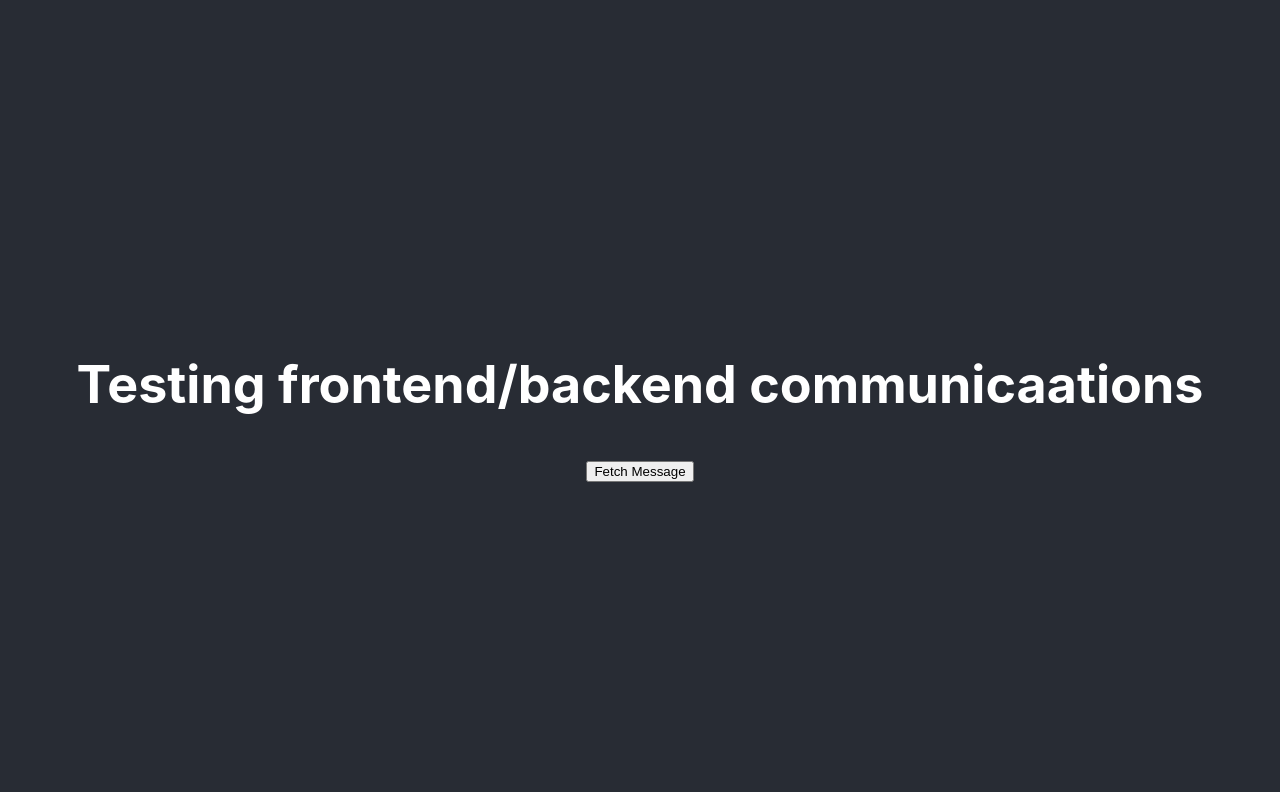
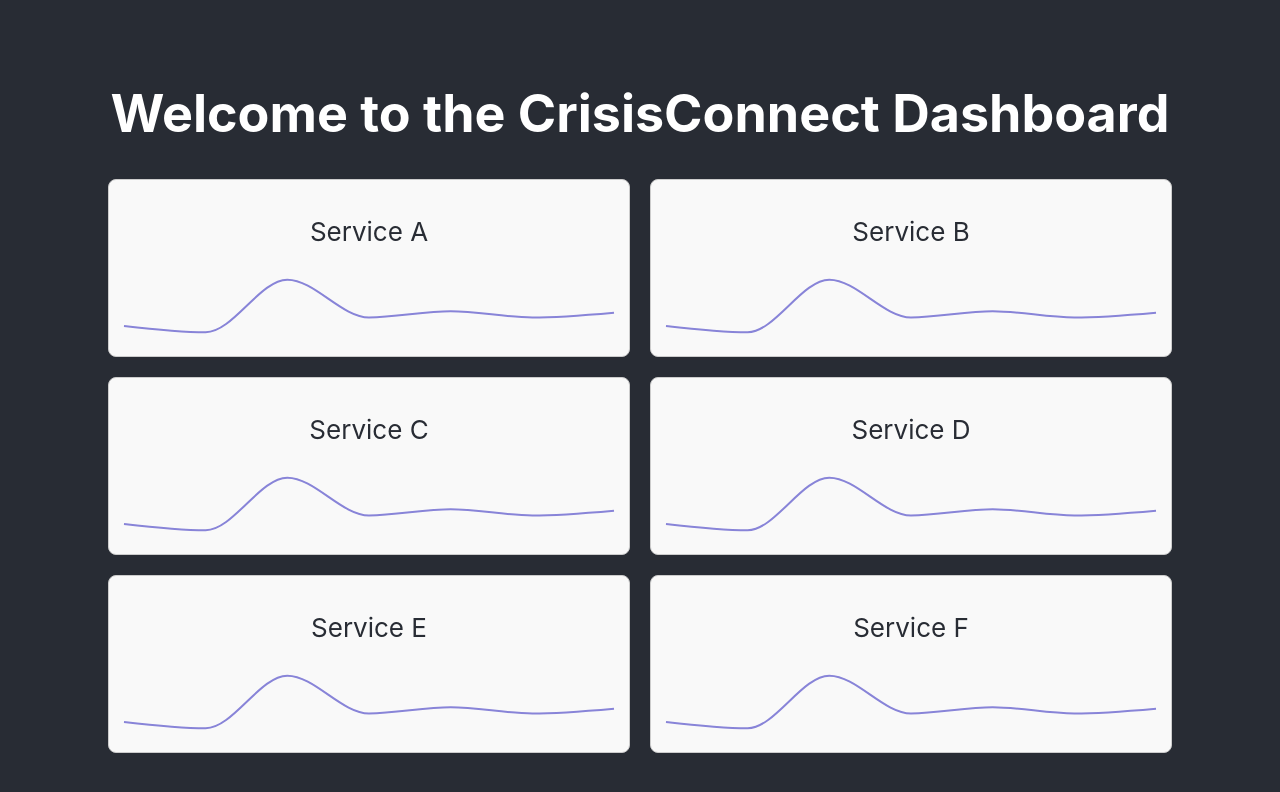
Before and after one commit to satvik1301/CrisisConnect, a React (Create React App) app in the folder Frontend/: page / in a window 1280 px wide. Shown: the top 792 px of the page. Built offline with nearby package versions, Linux system fonts and the light colour scheme.

Commit message:
Update App.js
Added initial website design

```diff
--- a/Frontend/src/App.js
+++ b/Frontend/src/App.js
@@ -1,9 +1,25 @@
 import './App.css';
 import React from 'react'
 import axios from 'axios';
+import { LineChart, Line, XAxis } from "recharts";
+
+//datapoints for line graph
+const chart_data = [
+  { name: "Page A", pv: 2400 }, { name: "Page B", pv: 1398, }, { name: "Page C", pv: 9730 }, { name: "Page D", pv: 3738 }, { name: "Page E", pv: 4730 }, { name: "Page F", pv: 3730 }, { name: "Page G", pv: 4500 },
+];
+
+function App() {
+<div className="App">
+      <header className="App-header">
+     <div>
+    <h1>Testing frontend/backend communicaations</h1>
+    <button onClick={() => GetData()}>Fetch Message</button>
+
+  </div>
+  </header>
+</div>
 
 
-function App() {
 const [data, setData] = React.useState(null);
 // This function will be called when the button is clicked
 async function GetData() {
@@ -20,9 +36,58 @@ console.log(data);
     <div className="App">
       <header className="App-header">
         <div>
-    <h1>Testing frontend/backend communicaations</h1>
-    <button onClick={() => GetData()}>Fetch Message</button>
+          <h1>Welcome to the CrisisConnect Dashboard</h1>
+            {/*<button onClick={() => GetData()}>Fetch Message</button>*/}
 
+          <div className="Chart-grid">
+            <div className="Chart">
+              <p>Service A</p>
+              {/*this is the code to output the graph */}
+              <LineChart width={500} height={73} data={chart_data}>
+                <Line type="monotone" dataKey="pv" stroke="#8884d8" strokeWidth={2} dot={false}/>
+              </LineChart>
+            </div>
+
+            <div className="Chart">
+              <p>Service B</p>
+              {/*this is the code to output the graph */}
+              <LineChart width={500} height={73} data={chart_data}>
+                <Line type="monotone" dataKey="pv" stroke="#8884d8" strokeWidth={2} dot={false}/>
+              </LineChart>
+            </div>
+
+            <div className="Chart">
+              <p>Service C</p>
+              {/*this is the code to output the graph */}
+              <LineChart width={500} height={73} data={chart_data}>
+                <Line type="monotone" dataKey="pv" stroke="#8884d8" strokeWidth={2} dot={false}/>
+              </LineChart>
+            </div>
+
+            <div className="Chart">
+              <p>Service D</p>
+              {/*this is the code to output the graph */}
+              <LineChart width={500} height={73} data={chart_data}>
+                <Line type="monotone" dataKey="pv" stroke="#8884d8" strokeWidth={2} dot={false}/>
+              </LineChart>
+            </div>
+
+            <div className="Chart">
+              <p>Service E</p>
+              {/*this is the code to output the graph */}
+              <LineChart width={500} height={73} data={chart_data}>
+                <Line type="monotone" dataKey="pv" stroke="#8884d8" strokeWidth={2} dot={false}/>
+              </LineChart>
+            </div>
+
+            <div className="Chart">
+              <p>Service F</p>
+              {/*this is the code to output the graph */}
+              <LineChart width={500} height={73} data={chart_data}>
+                <Line type="monotone" dataKey="pv" stroke="#8884d8" strokeWidth={2} dot={false}/>
+              </LineChart>
+            </div>
+          </div>
         </div>
       </header>
     </div>
```
Lines whose indentation alone changed are shown as unchanged.
